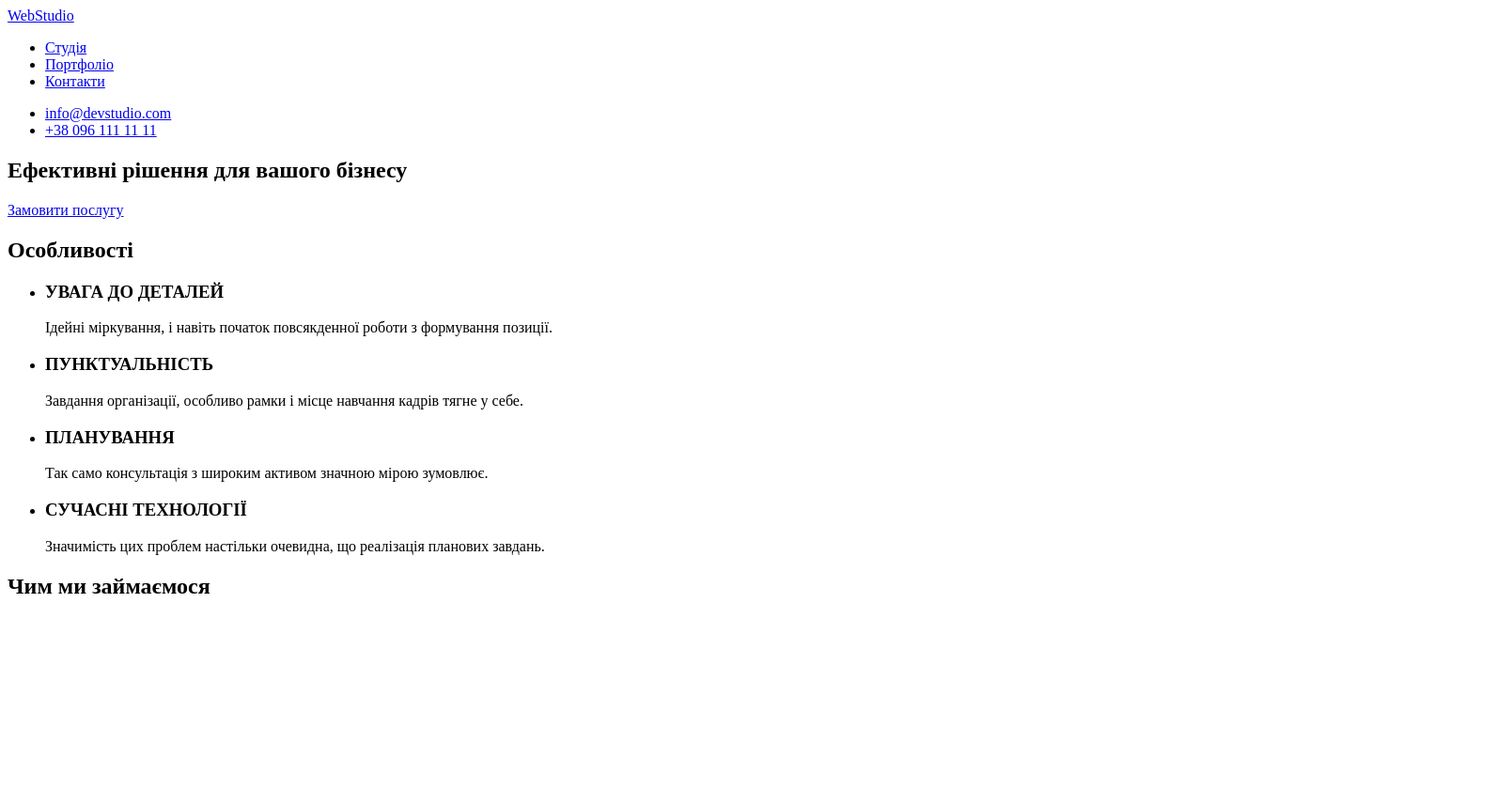
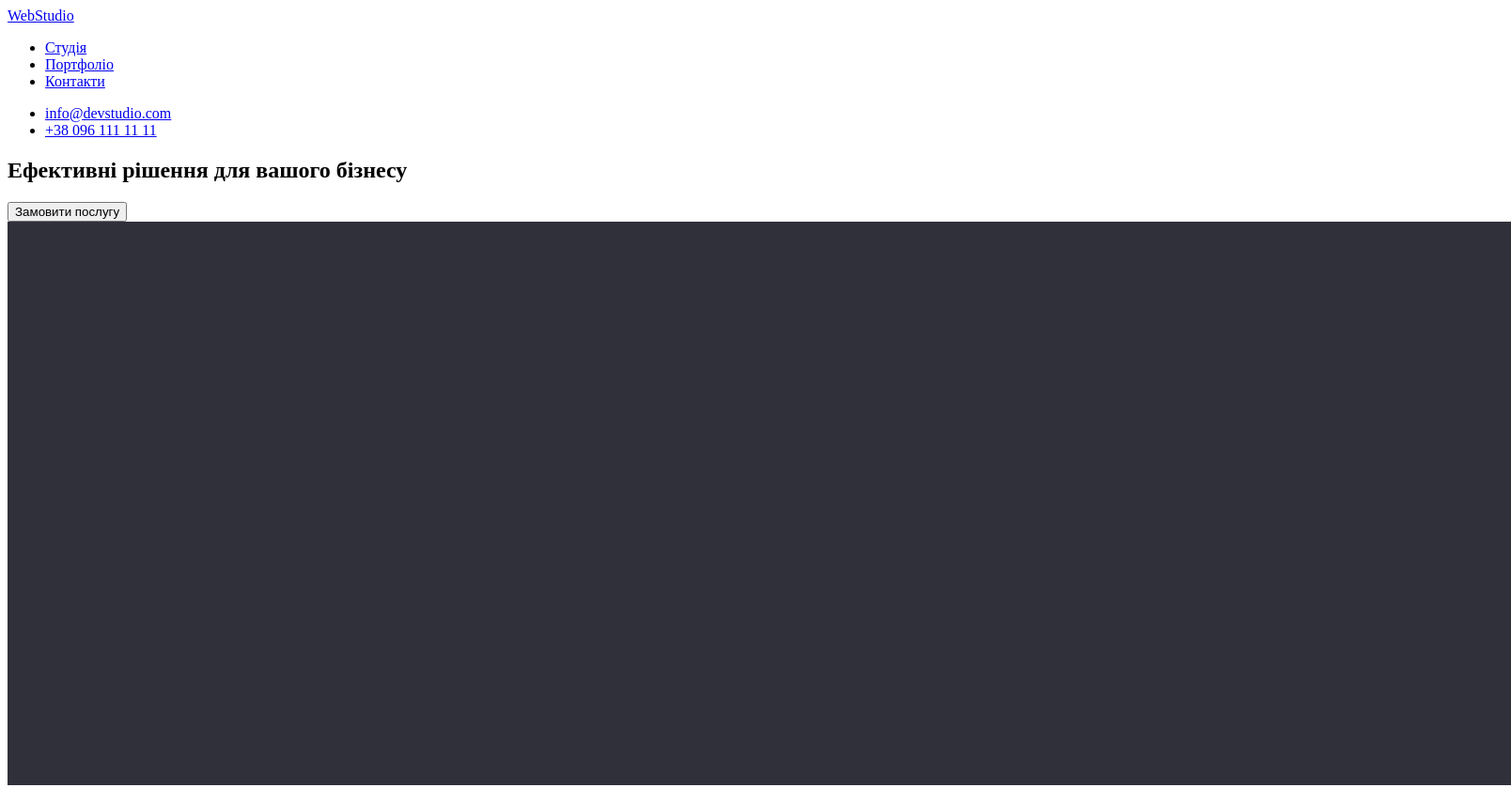
Before and after one commit to BasYuliia/goit-markup-hw-01, a plain HTML site: page index.html in a window 1280 px wide. Shown: the top 839 px of the page at 94% size, 1608 px wide, since content can reach past the window. Before the commit the page ends 800 px from the top, so only its background shows below. Drawn offline with Linux system fonts and the light colour scheme.

Commit message:
Додає кнопку

```diff
--- a/index.html
+++ b/index.html
@@ -23,9 +23,12 @@
     <main>
          <section>
             <h1>Ефективні рішення для вашого бізнесу</h1>
-            <a href="Замовити послугу">Замовити послугу</a>
+            <button class="button" type="button">
+            <span class="button_label">Замовити послугу</span>
+            </button>
+            <img src="./images/Bg.jpg" alt="background" width="1600">
         </section>
-           <section>
+        <section>
             <h2>Oсобливості</h2>
                 <ul>
                     <li>
```
